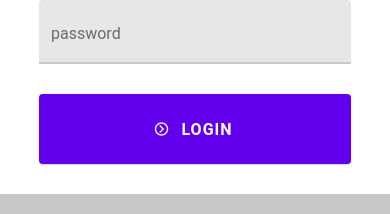
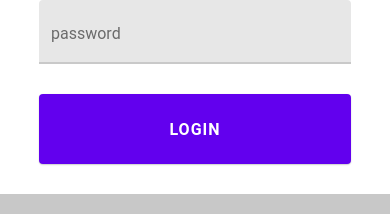
Before and after one commit to akang/jhipster-mobile, a React Native app: screen / in a window 390 px wide. Shown: the part 452-666 px from the top of the page. Built offline with nearby package versions, Linux system fonts and the light colour scheme.

Commit message:
login form ui

```diff
--- a/src/auth/Login.tsx
+++ b/src/auth/Login.tsx
@@ -24,7 +24,7 @@ export const Login = () =>{
                 onChangeText={text => setPassword(text)}
             />
 
-            <Button contentStyle={styles.buttonContentStyle} labelStyle={styles.textStyle} style={styles.loginButton} icon="chevron-right-circle-outline" mode="contained" onPress={() => console.log('Pressed')}>
+            <Button contentStyle={styles.buttonContentStyle} labelStyle={styles.textStyle} style={styles.loginButton} mode="contained" onPress={() => console.log('Pressed')}>
                 LOGIN
             </Button>
         </View>
```
